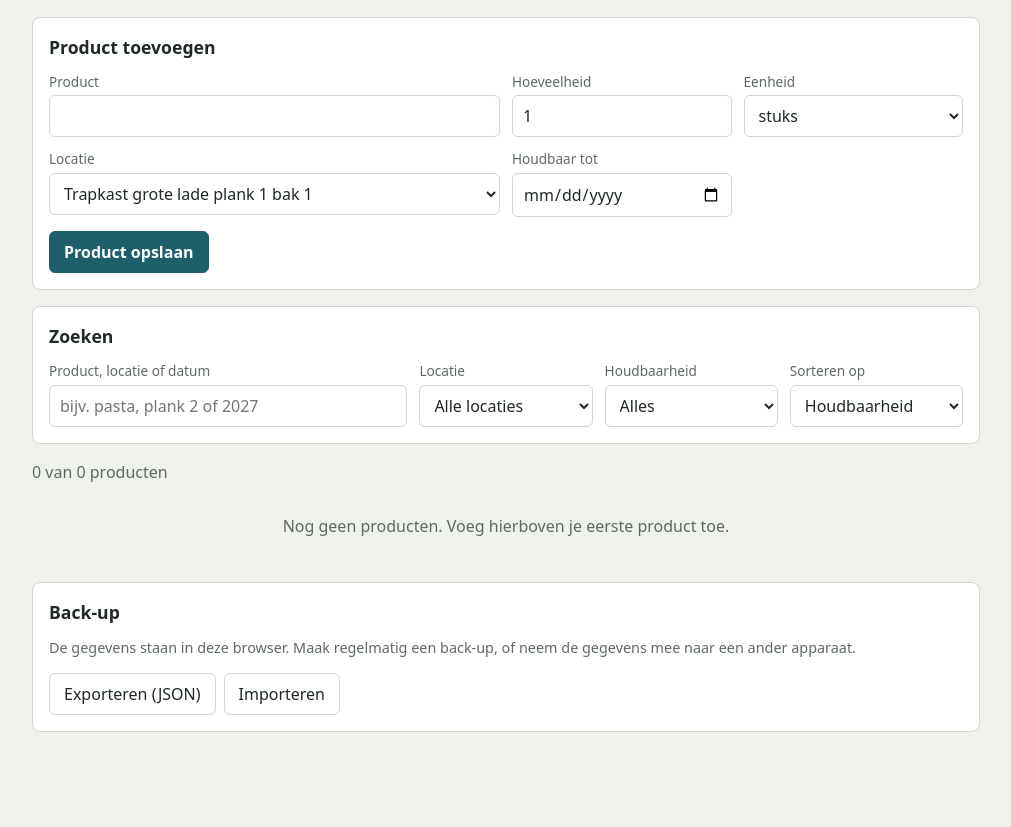
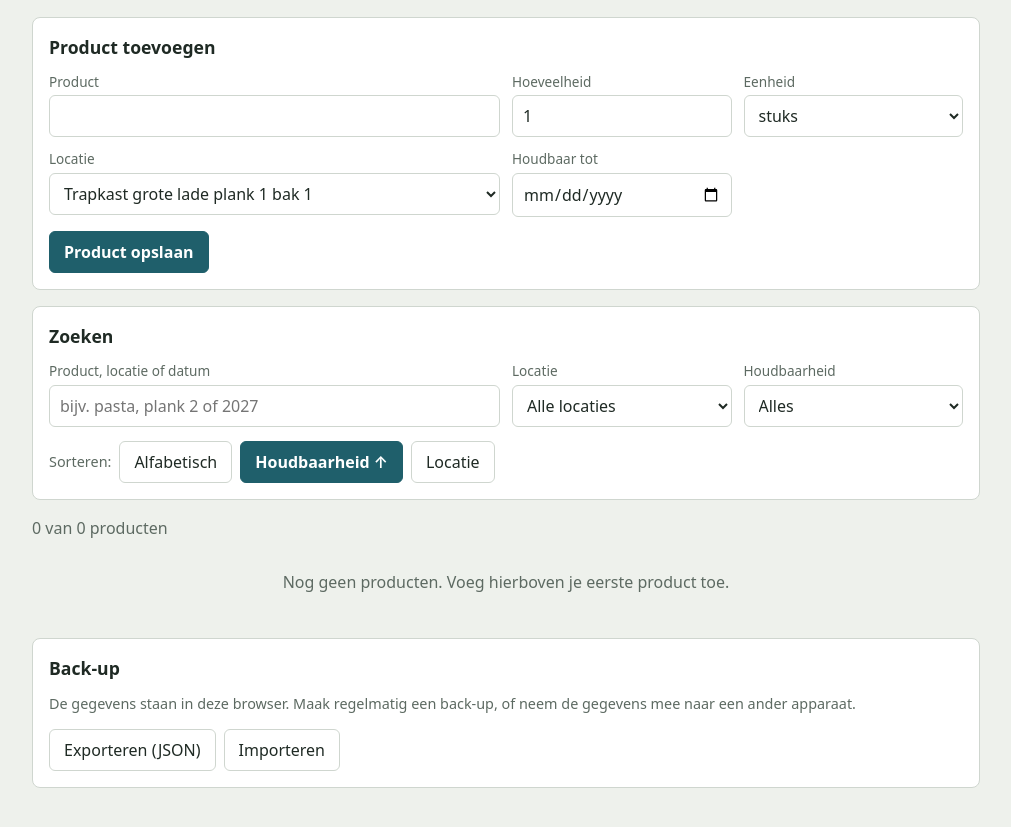
Before and after one commit to MiriamW79/Voorraadkast, a plain HTML site: page index.html in a window 1280 px wide. Shown: the part 97-924 px from the top of the page, without its empty margins (134-1145 px from the left). Drawn offline with Linux system fonts and the light colour scheme.

Commit message:
Add files via upload

```diff
--- a/index.html
+++ b/index.html
@@ -24,6 +24,7 @@ input,select{width:100%;padding:8px 10px;border:1px solid var(--line);border-rad
 button{cursor:pointer;border:1px solid var(--line);background:var(--card);padding:8px 14px;border-radius:6px}
 button.primary{background:var(--accent);color:var(--on-accent);border-color:var(--accent);font-weight:600}
 button.small{padding:3px 10px}
+button[aria-pressed="true"]{background:var(--accent);color:var(--on-accent);border-color:var(--accent);font-weight:600}
 .row{display:flex;gap:8px;flex-wrap:wrap;margin-top:14px;align-items:center}
 .count{color:var(--mute);margin:0 0 10px}
 .list{display:grid;gap:8px}
@@ -71,8 +72,12 @@ button.small{padding:3px 10px}
    <option value="">Alles</option><option value="verlopen">Verlopen</option><option value="7">Binnen 7 dagen</option>
    <option value="30">Binnen 30 dagen</option><option value="90">Binnen 90 dagen</option><option value="geen">Geen datum</option>
   </select></div>
- <div><label for="z-sort">Sorteren op</label>
-  <select id="z-sort"><option value="datum">Houdbaarheid</option><option value="naam">Product</option><option value="loc">Locatie</option></select></div>
+</div>
+<div class="row" role="group" aria-label="Sorteren">
+ <span class="meta">Sorteren:</span>
+ <button id="s-naam" type="button">Alfabetisch</button>
+ <button id="s-datum" type="button">Houdbaarheid</button>
+ <button id="s-loc" type="button">Locatie</button>
 </div>
 </section>
 
@@ -129,7 +134,7 @@ const getal = n => Number(n).toLocaleString('nl-NL', { maximumFractionDigits: 2
 
 function filtered() {
   const q = $('z-tekst').value.trim().toLowerCase();
-  const loc = $('z-loc').value, hb = $('z-hb').value, sort = $('z-sort').value;
+  const loc = $('z-loc').value, hb = $('z-hb').value;
   let r = items.filter(i => {
     const d = dagen(i.datum);
     const tekst = `${i.naam} ${i.loc} ${i.datum || ''} ${i.datum ? fmt(i.datum) : ''}`.toLowerCase();
@@ -142,10 +147,13 @@ function filtered() {
   });
   const cmp = {
     naam: (a, b) => a.naam.localeCompare(b.naam, 'nl'),
-    loc: (a, b) => LOCATIES.indexOf(a.loc) - LOCATIES.indexOf(b.loc) || a.naam.localeCompare(b.naam, 'nl'),
-    datum: (a, b) => (a.datum || '9999').localeCompare(b.datum || '9999') || a.naam.localeCompare(b.naam, 'nl')
+    datum: (a, b) => a.datum.localeCompare(b.datum) || a.naam.localeCompare(b.naam, 'nl'),
+    loc: (a, b) => LOCATIES.indexOf(a.loc) - LOCATIES.indexOf(b.loc) || a.naam.localeCompare(b.naam, 'nl')
   };
-  return r.sort(cmp[sort]);
+  return r.sort((a, b) => {
+    if (sortKey === 'datum' && !a.datum !== !b.datum) return a.datum ? -1 : 1;
+    return cmp[sortKey](a, b) * sortDir;
+  });
 }
 
 function render() {
@@ -212,7 +220,21 @@ $('opslaan').onclick = () => {
   bewaar(); reset(); render();
 };
 
-['z-tekst', 'z-loc', 'z-hb', 'z-sort'].forEach(id => $(id).addEventListener('input', render));
+['z-tekst', 'z-loc', 'z-hb'].forEach(id => $(id).addEventListener('input', render));
+
+let sortKey = 'datum', sortDir = 1;
+function sortKnoppen() {
+  [['naam', 'Alfabetisch'], ['datum', 'Houdbaarheid'], ['loc', 'Locatie']].forEach(([k, t]) => {
+    const b = $('s-' + k), actief = sortKey === k;
+    b.setAttribute('aria-pressed', actief);
+    b.textContent = t + (actief ? (sortDir === 1 ? ' ↑' : ' ↓') : '');
+  });
+}
+['naam', 'datum', 'loc'].forEach(k => $('s-' + k).onclick = () => {
+  if (sortKey === k) sortDir = -sortDir; else { sortKey = k; sortDir = 1; }
+  sortKnoppen(); render();
+});
+sortKnoppen();
 
 $('export').onclick = () => {
   const a = document.createElement('a');
```
